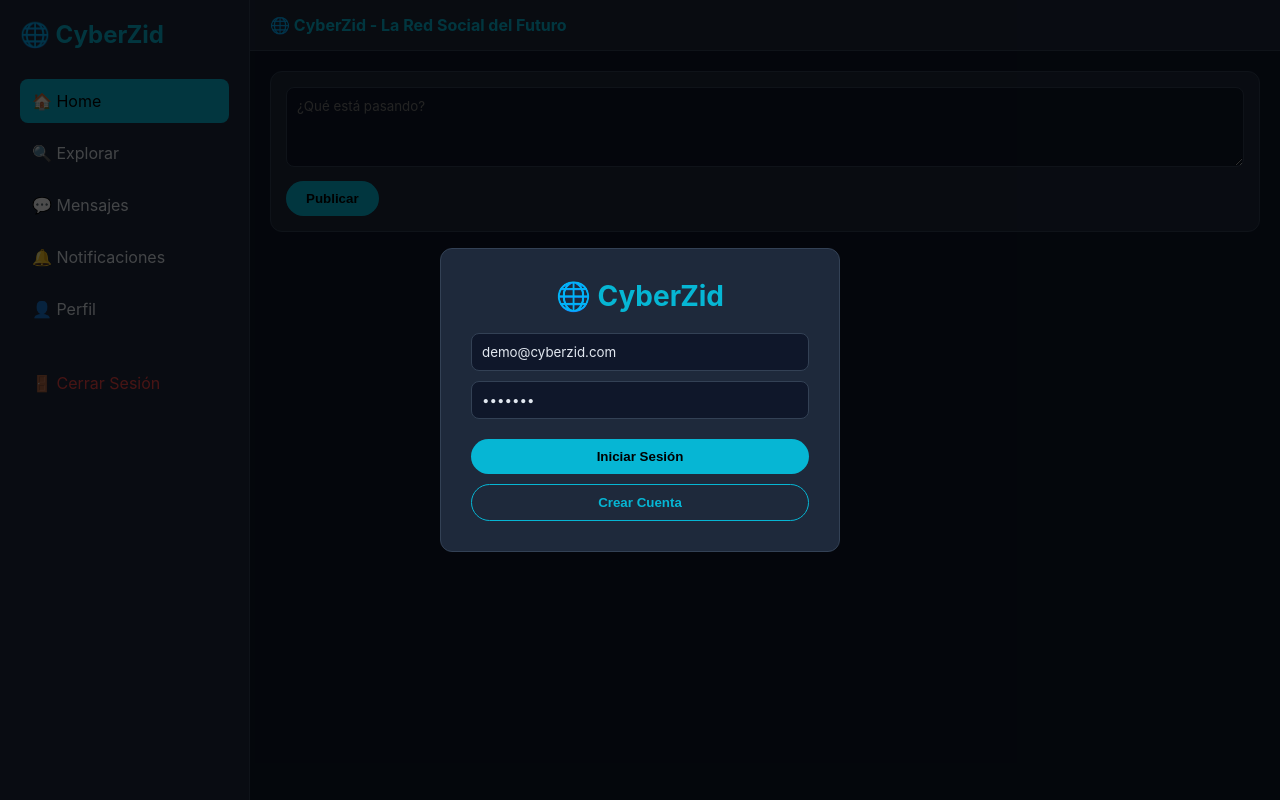
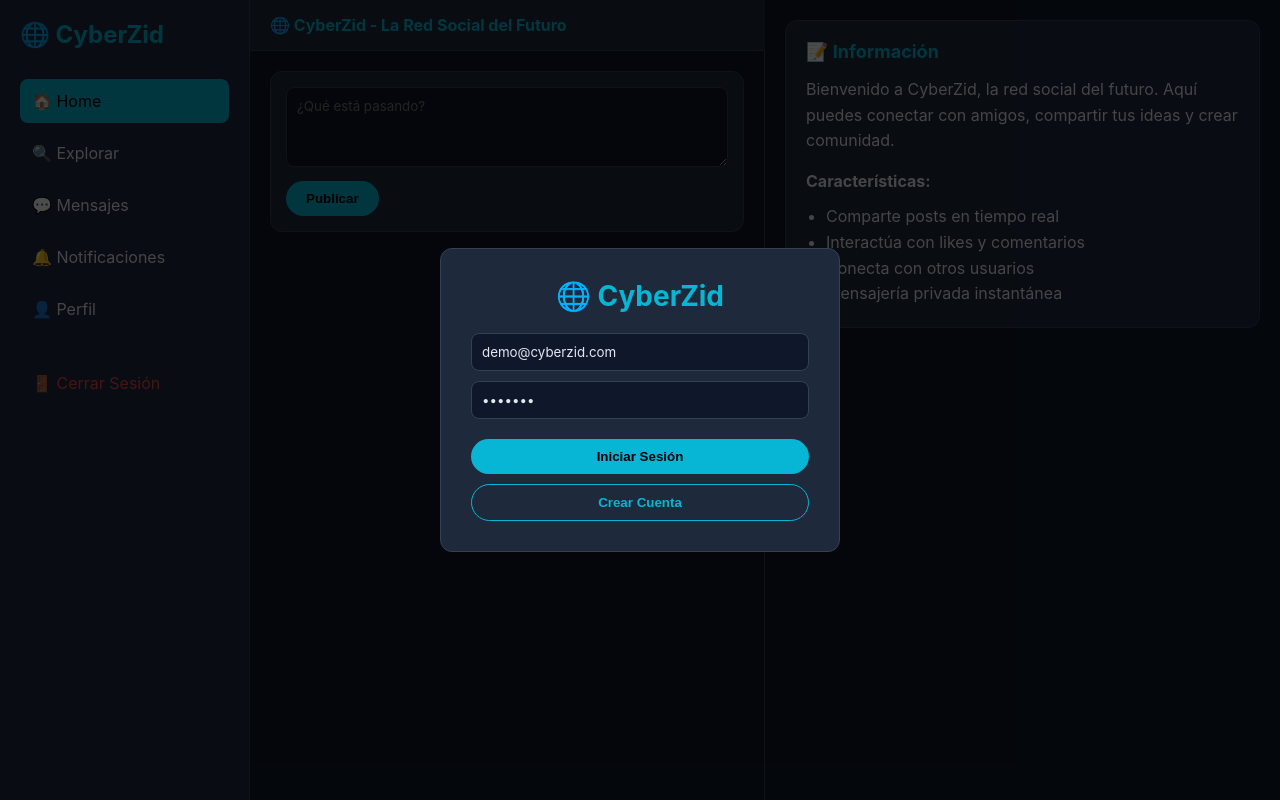
Before and after one commit to PARADOXMx/cyberzid, a website: page index.html in a window 1280 px wide. Drawn offline with Linux system fonts and the light colour scheme.

Commit message:
Ajustar layout a la mitad y agregar caja de texto con encabezado

```diff
--- a/index.html
+++ b/index.html
@@ -11,9 +11,13 @@
         body { font-family: -apple-system, BlinkMacSystemFont, 'Segoe UI', Roboto, sans-serif; background: #0f172a; color: #e2e8f0; }
         .container { display: flex; height: 100vh; }
         .sidebar { width: 250px; background: #1e293b; border-right: 1px solid #334155; padding: 20px; overflow-y: auto; }
-        .main { flex: 1; display: flex; flex-direction: column; }
+        .main { flex: 1; display: flex; flex-direction: row; }
         .header { background: #1e293b; border-bottom: 1px solid #334155; padding: 15px 20px; font-weight: bold; color: #06b6d4; }
-        .content { flex: 1; overflow-y: auto; padding: 20px; }
+        .content { flex: 1; overflow-y: auto; padding: 20px; width: 50%; border-right: 1px solid #334155; }
+        .sidebar-right { width: 50%; background: #0f172a; padding: 20px; overflow-y: auto; }
+        .text-box { background: #1e293b; border: 1px solid #334155; border-radius: 12px; padding: 20px; }
+        .text-box-header { font-size: 18px; font-weight: bold; color: #06b6d4; margin-bottom: 15px; }
+        .text-box-content { color: #e2e8f0; line-height: 1.6; }
         .nav-item { padding: 12px; margin: 8px 0; border-radius: 8px; cursor: pointer; transition: all 0.3s; }
         .nav-item:hover { background: #334155; }
         .nav-item.active { background: #06b6d4; color: #000; }
@@ -53,13 +57,30 @@
             <div class="nav-item" onclick="logout()" style="margin-top: 30px; color: #ef4444;">🚪 Cerrar Sesión</div>
         </div>
         <div class="main">
-            <div class="header">🌐 CyberZid - La Red Social del Futuro</div>
-            <div class="content">
-                <div class="compose">
-                    <textarea id="postContent" placeholder="¿Qué está pasando?"></textarea>
-                    <button onclick="createPost()">Publicar</button>
+            <div style="flex: 1; display: flex; flex-direction: column; width: 50%;">
+                <div class="header">🌐 CyberZid - La Red Social del Futuro</div>
+                <div class="content" style="width: 100%; border-right: 1px solid #334155;">
+                    <div class="compose">
+                        <textarea id="postContent" placeholder="¿Qué está pasando?"></textarea>
+                        <button onclick="createPost()">Publicar</button>
+                    </div>
+                    <div id="postsFeed" class="loading">Cargando posts...</div>
                 </div>
-                <div id="postsFeed" class="loading">Cargando posts...</div>
+            </div>
+            <div class="sidebar-right">
+                <div class="text-box">
+                    <div class="text-box-header">📝 Información</div>
+                    <div class="text-box-content">
+                        <p>Bienvenido a CyberZid, la red social del futuro. Aquí puedes conectar con amigos, compartir tus ideas y crear comunidad.</p>
+                        <p style="margin-top: 15px;"><strong>Características:</strong></p>
+                        <ul style="margin-left: 20px; margin-top: 10px;">
+                            <li>Comparte posts en tiempo real</li>
+                            <li>Interactúa con likes y comentarios</li>
+                            <li>Conecta con otros usuarios</li>
+                            <li>Mensajería privada instantánea</li>
+                        </ul>
+                    </div>
+                </div>
             </div>
         </div>
     </div>
```
